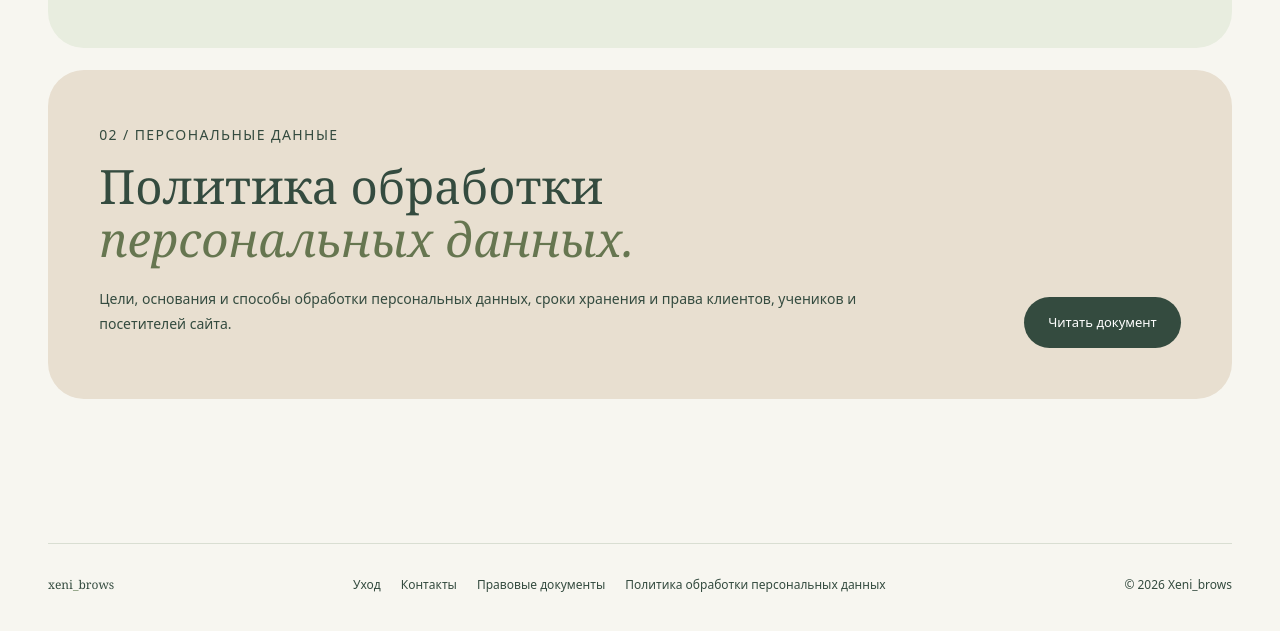
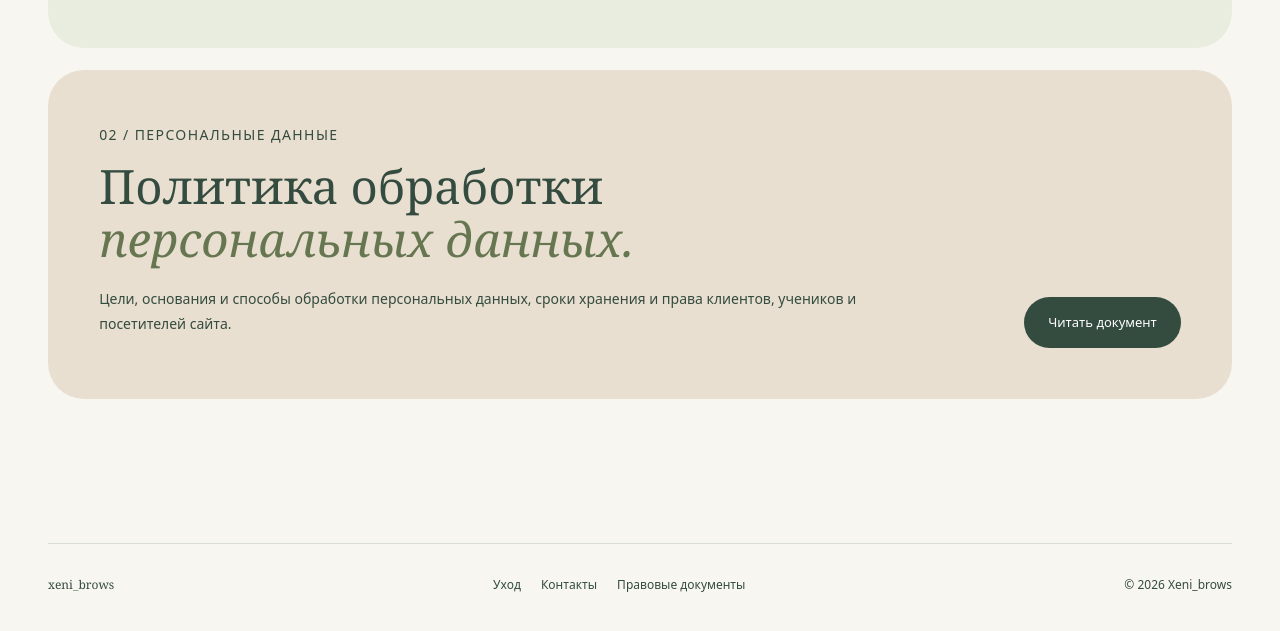
Before and after one commit to imxeenia/imxeenia.github.io, a plain HTML site: page legal-pages/information/index.html in a window 1280 px wide. Shown: the part 683-1314 px from the top of the page. Drawn offline with Linux system fonts and the light colour scheme.

Commit message:
navigation: standardize footer to Care, Contacts and Legal Documents only

```diff
--- a/legal-pages/information/index.html
+++ b/legal-pages/information/index.html
@@ -66,4 +66,4 @@ h1,h2,h3{font-family:Georgia,serif;font-weight:400}em{color:#667650}
     </div>
 
 
-  </section></main><footer class="site-footer wrap"><a class="wordmark" href="/">xeni<span>_</span>brows</a><nav aria-label="Дополнительная навигация"><a href="/care/">Уход</a><a href="/contacts/">Контакты</a><a href="/information/">Правовые документы</a><a href="/privacy/">Политика обработки персональных данных</a></nav><span>© 2026 Xeni_brows</span></footer></body></html>
+  </section></main><footer class="site-footer wrap"><a class="wordmark" href="/">xeni<span>_</span>brows</a><nav aria-label="Дополнительная навигация"><a href="/care/">Уход</a><a href="/contacts/">Контакты</a><a href="/information/">Правовые документы</a></nav><span>© 2026 Xeni_brows</span></footer></body></html>
```
